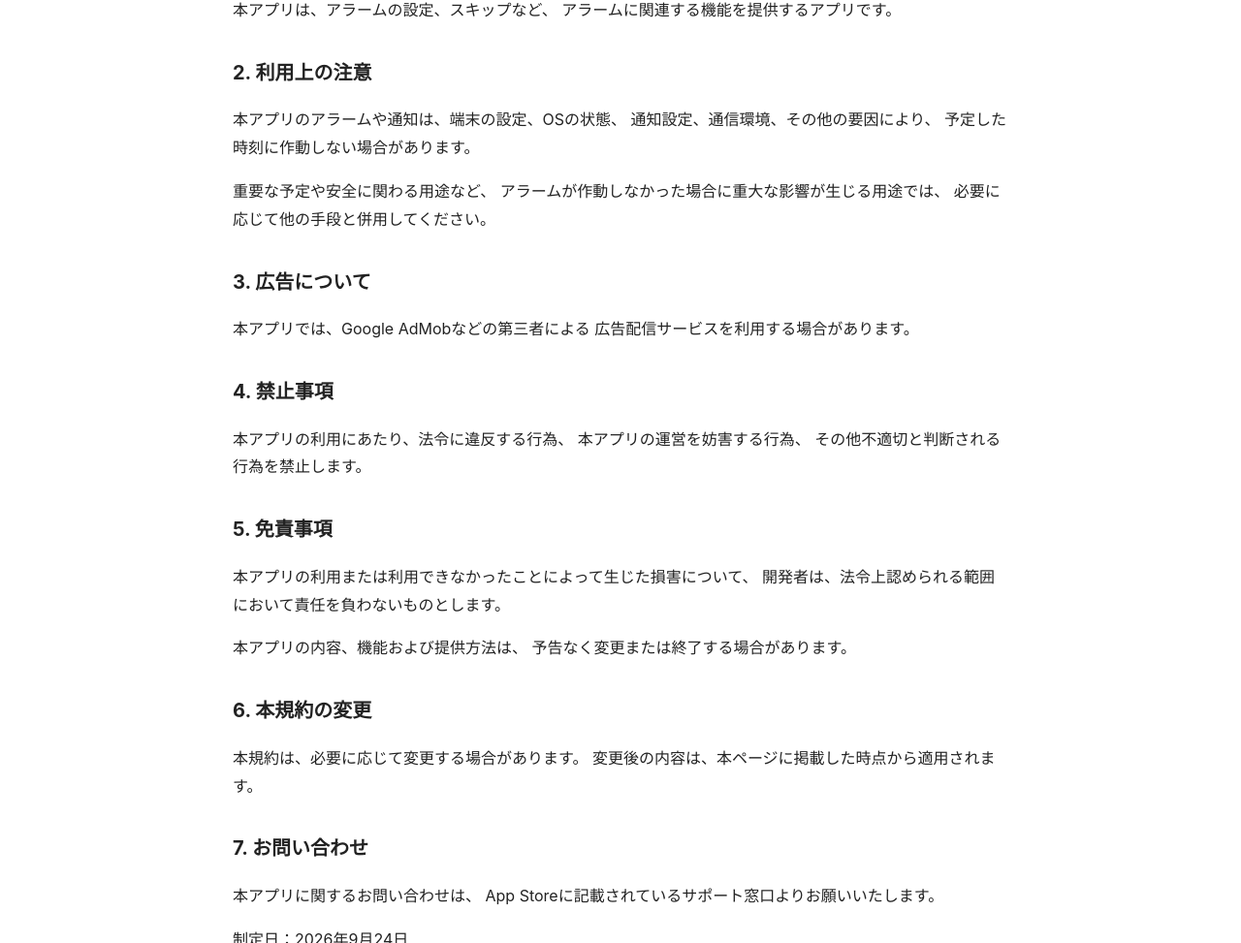
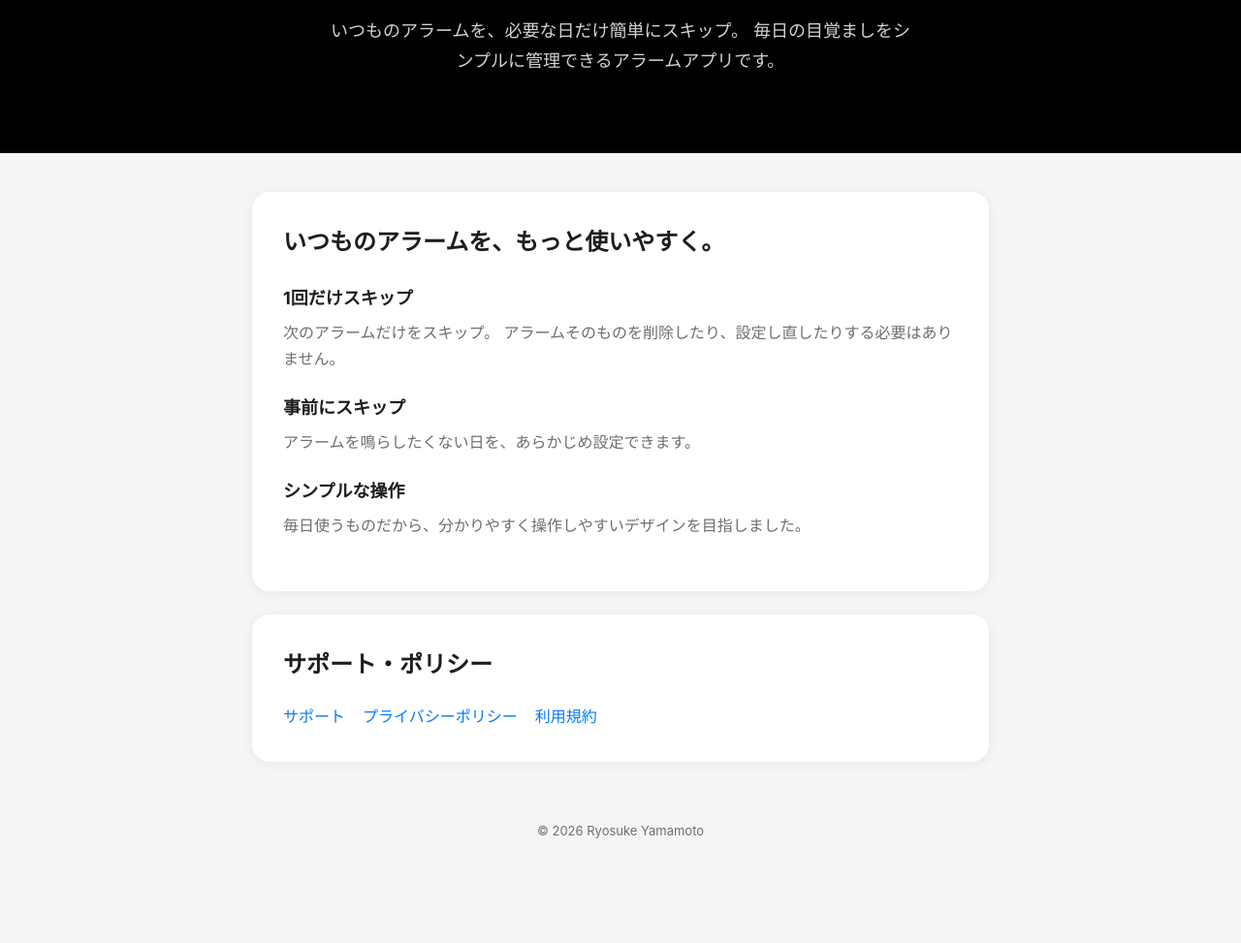
Before and after one commit to nannanten/SimpleSkipAlarm, a plain HTML site: page terms.html in a window 1280 px wide. Shown: the part 264-1237 px from the top of the page at 97% size. After the commit the page ends 1172 px from the top, so only its background shows below. Drawn offline with Linux system fonts and the light colour scheme.

Commit message:
Update terms.html

```diff
--- a/terms.html
+++ b/terms.html
@@ -8,33 +8,207 @@
 
   <meta name="viewport" content="width=device-width, initial-scale=1.0">
 
-  <title>利用規約 | スキップアラーム</title>
+  <title>シンプルスキップアラーム</title>
+
+  <meta name="description"
+
+        content="いつものアラームを、必要な日だけ簡単にスキップ。シンプルに使える目覚ましアプリです。">
 
   <style>
 
+    * {
+
+      box-sizing: border-box;
+
+    }
+
     body {
 
-      font-family: -apple-system, BlinkMacSystemFont, "Helvetica Neue", Arial, sans-serif;
+      margin: 0;
+
+      font-family: -apple-system, BlinkMacSystemFont, "Helvetica Neue",
+
+        "Hiragino Kaku Gothic ProN", "Hiragino Sans", Arial, sans-serif;
+
+      background: #f5f5f7;
+
+      color: #1d1d1f;
+
+      line-height: 1.7;
+
+    }
+
+    .hero {
+
+      background: #000;
+
+      color: #fff;
+
+      text-align: center;
+
+      padding: 80px 20px;
+
+    }
+
+    .icon {
+
+      width: 100px;
+
+      height: 100px;
+
+      margin: 0 auto 24px;
+
+      border-radius: 22px;
+
+      background: #1c1c1e;
+
+      display: flex;
+
+      align-items: center;
+
+      justify-content: center;
+
+      font-size: 55px;
+
+    }
+
+    .hero h1 {
+
+      margin: 0;
+
+      font-size: 36px;
+
+      font-weight: 700;
+
+    }
+
+    .hero p {
+
+      margin: 16px auto 0;
+
+      max-width: 600px;
+
+      color: #d2d2d7;
+
+      font-size: 18px;
+
+    }
+
+    main {
 
       max-width: 800px;
 
-      margin: 0 auto;
+      margin: 40px auto;
 
-      padding: 30px 20px;
-
-      line-height: 1.8;
-
-      color: #222;
+      padding: 0 20px;
 
     }
 
-    h1 { font-size: 28px; }
+    .card {
+
+      background: #fff;
+
+      border-radius: 18px;
+
+      padding: 32px;
+
+      margin-bottom: 24px;
+
+      box-shadow: 0 2px 12px rgba(0, 0, 0, 0.06);
+
+    }
 
     h2 {
 
-      font-size: 20px;
+      margin-top: 0;
 
-      margin-top: 32px;
+      font-size: 24px;
+
+    }
+
+    .feature {
+
+      margin: 22px 0;
+
+    }
+
+    .feature h3 {
+
+      margin: 0 0 6px;
+
+      font-size: 18px;
+
+    }
+
+    .feature p {
+
+      margin: 0;
+
+      color: #6e6e73;
+
+    }
+
+    a {
+
+      color: #007aff;
+
+      text-decoration: none;
+
+    }
+
+    a:hover {
+
+      text-decoration: underline;
+
+    }
+
+    .links {
+
+      display: flex;
+
+      flex-wrap: wrap;
+
+      gap: 18px;
+
+    }
+
+    footer {
+
+      text-align: center;
+
+      padding: 20px 20px 40px;
+
+      color: #6e6e73;
+
+      font-size: 13px;
+
+    }
+
+    @media (max-width: 600px) {
+
+      .hero {
+
+        padding: 60px 20px;
+
+      }
+
+      .hero h1 {
+
+        font-size: 29px;
+
+      }
+
+      .hero p {
+
+        font-size: 16px;
+
+      }
+
+      .card {
+
+        padding: 24px;
+
+      }
 
     }
 
@@ -44,111 +218,91 @@
 
 <body>
 
-<h1>利用規約</h1>
+  <section class="hero">
 
-<p>
+    <div class="icon">⏰</div>
 
-本利用規約（以下「本規約」）は、「スキップアラーム」
+    <h1>シンプルスキップアラーム</h1>
 
-（以下「本アプリ」）の利用条件を定めるものです。
+    <p>
 
-本アプリをご利用いただくことで、本規約に同意したものとみなします。
+      いつものアラームを、必要な日だけ簡単にスキップ。
 
-</p>
+      毎日の目覚ましをシンプルに管理できるアラームアプリです。
 
-<h2>1. 本アプリについて</h2>
+    </p>
 
-<p>
+  </section>
 
-本アプリは、アラームの設定、スキップなど、
+  <main>
 
-アラームに関連する機能を提供するアプリです。
+    <section class="card">
 
-</p>
+      <h2>いつものアラームを、もっと使いやすく。</h2>
 
-<h2>2. 利用上の注意</h2>
+      <div class="feature">
 
-<p>
+        <h3>1回だけスキップ</h3>
 
-本アプリのアラームや通知は、端末の設定、OSの状態、
+        <p>
 
-通知設定、通信環境、その他の要因により、
+          次のアラームだけをスキップ。
 
-予定した時刻に作動しない場合があります。
+          アラームそのものを削除したり、設定し直したりする必要はありません。
 
-</p>
+        </p>
 
-<p>
+      </div>
 
-重要な予定や安全に関わる用途など、
+      <div class="feature">
 
-アラームが作動しなかった場合に重大な影響が生じる用途では、
+        <h3>事前にスキップ</h3>
 
-必要に応じて他の手段と併用してください。
+        <p>
 
-</p>
+          アラームを鳴らしたくない日を、あらかじめ設定できます。
 
-<h2>3. 広告について</h2>
+        </p>
 
-<p>
+      </div>
 
-本アプリでは、Google AdMobなどの第三者による
+      <div class="feature">
 
-広告配信サービスを利用する場合があります。
+        <h3>シンプルな操作</h3>
 
-</p>
+        <p>
 
-<h2>4. 禁止事項</h2>
+          毎日使うものだから、分かりやすく操作しやすいデザインを目指しました。
 
-<p>
+        </p>
 
-本アプリの利用にあたり、法令に違反する行為、
+      </div>
 
-本アプリの運営を妨害する行為、
+    </section>
 
-その他不適切と判断される行為を禁止します。
+    <section class="card">
 
-</p>
+      <h2>サポート・ポリシー</h2>
 
-<h2>5. 免責事項</h2>
+      <div class="links">
 
-<p>
+        <a href="support.html">サポート</a>
 
-本アプリの利用または利用できなかったことによって生じた損害について、
+        <a href="privacy-policy.html">プライバシーポリシー</a>
 
-開発者は、法令上認められる範囲において責任を負わないものとします。
+        <a href="terms.html">利用規約</a>
 
-</p>
+      </div>
 
-<p>
+    </section>
 
-本アプリの内容、機能および提供方法は、
+  </main>
 
-予告なく変更または終了する場合があります。
+  <footer>
 
-</p>
+    © 2026 Ryosuke Yamamoto
 
-<h2>6. 本規約の変更</h2>
-
-<p>
-
-本規約は、必要に応じて変更する場合があります。
-
-変更後の内容は、本ページに掲載した時点から適用されます。
-
-</p>
-
-<h2>7. お問い合わせ</h2>
-
-<p>
-
-本アプリに関するお問い合わせは、
-
-App Storeに記載されているサポート窓口よりお願いいたします。
-
-</p>
-
-<p>制定日：2026年9月24日</p>
+  </footer>
 
 </body>
 
```
